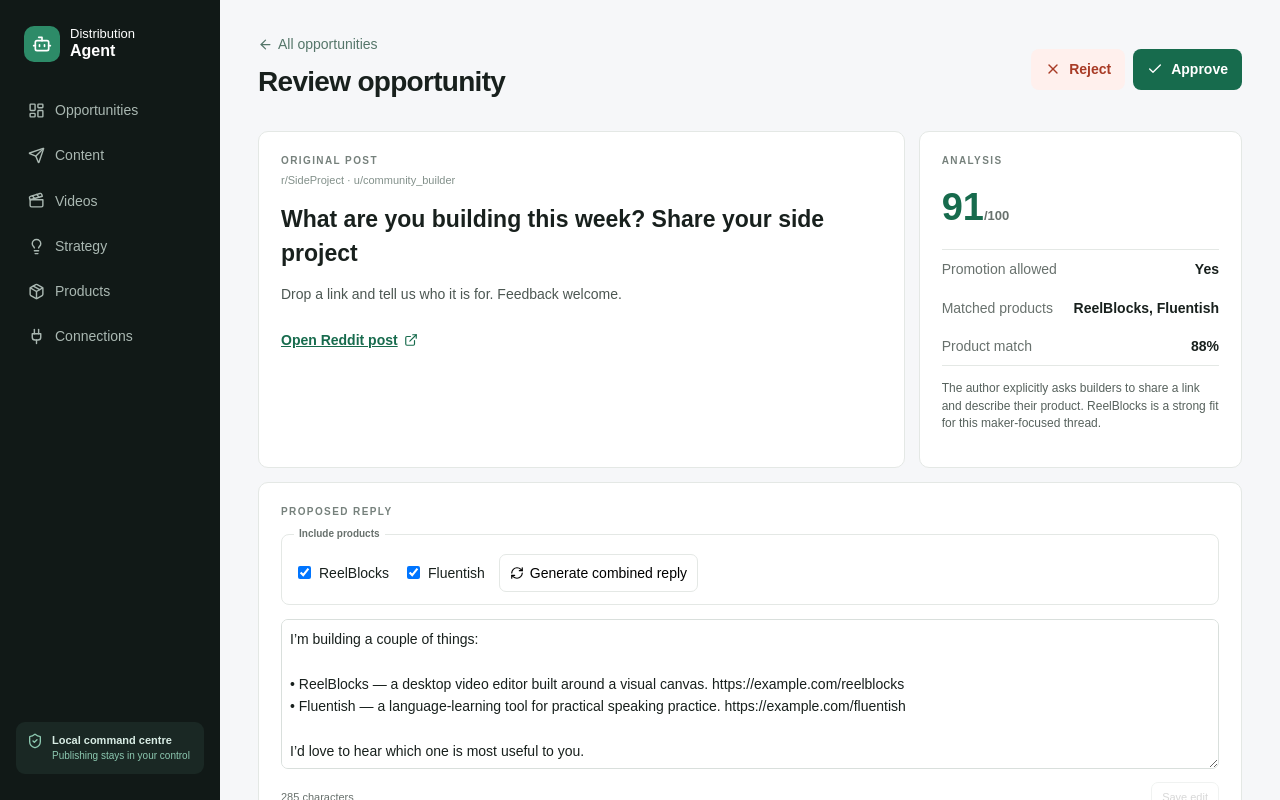
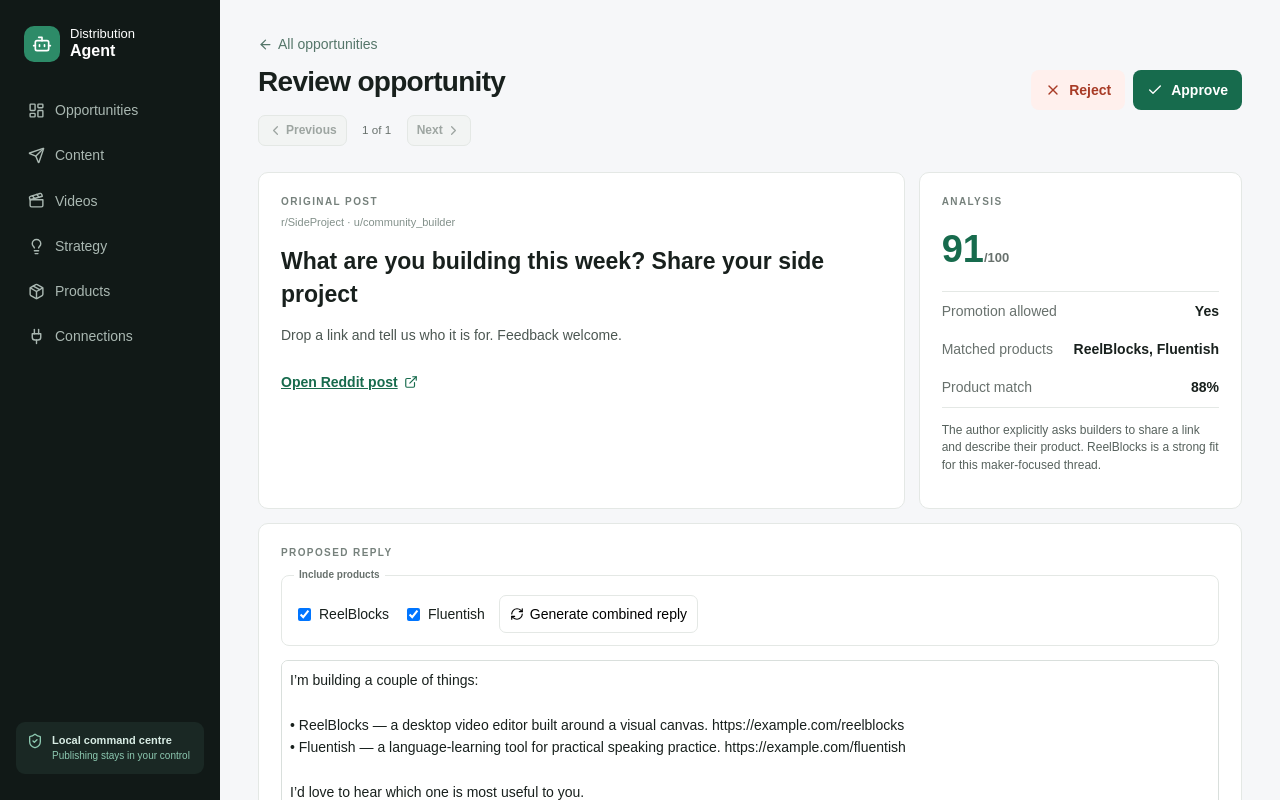
Before and after one commit to abtx/distribution-agent, a Next.js app: page /opportunities/demo-opportunity in a window 1280 px wide. Shown: the top 800 px of the page. Built offline with nearby package versions, Linux system fonts and the light colour scheme; no server answers.

Commit message:
Add opportunity review navigation

```diff
--- a/app/globals.css
+++ b/app/globals.css
@@ -415,6 +415,35 @@
   align-items: center;
   gap: 5px;
   margin-bottom: 8px;
+}
+.review-nav {
+  display: flex;
+  align-items: center;
+  gap: 9px;
+  margin-top: 12px;
+}
+.review-nav a,
+.review-nav span {
+  display: inline-flex;
+  align-items: center;
+  gap: 3px;
+  border: 1px solid var(--line);
+  border-radius: 7px;
+  background: white;
+  color: var(--ink);
+  padding: 6px 9px;
+  font-size: 12px;
+  font-weight: 700;
+  text-decoration: none;
+}
+.review-nav span[aria-disabled="true"] {
+  color: #9da5a1;
+  background: #f2f4f3;
+}
+.review-nav small {
+  color: var(--muted);
+  min-width: 42px;
+  text-align: center;
 }
 .actions {
   display: flex;
--- a/app/opportunities/[id]/page.tsx
+++ b/app/opportunities/[id]/page.tsx
@@ -13,5 +13,15 @@
   ]);
   const opportunity = opportunities.find((o) => o.id === id);
   if (!opportunity) notFound();
-  return <OpportunityDetail initial={opportunity} products={products} />;
+  const index = opportunities.findIndex((item) => item.id === id);
+  return (
+    <OpportunityDetail
+      initial={opportunity}
+      products={products}
+      previousId={index > 0 ? opportunities[index - 1].id : null}
+      nextId={index < opportunities.length - 1 ? opportunities[index + 1].id : null}
+      position={index + 1}
+      total={opportunities.length}
+    />
+  );
 }
--- a/components/OpportunityDetail.tsx
+++ b/components/OpportunityDetail.tsx
@@ -1,18 +1,36 @@
 "use client";
-import { useState } from "react";
+import { useEffect, useState } from "react";
 import Link from "next/link";
-import { ArrowLeft, Check, ExternalLink, RefreshCw, X } from "lucide-react";
+import { useRouter } from "next/navigation";
+import {
+  ArrowLeft,
+  Check,
+  ChevronLeft,
+  ChevronRight,
+  ExternalLink,
+  RefreshCw,
+  X,
+} from "lucide-react";
 import type { Opportunity, Product } from "@/lib/types";
 import { Shell } from "./Shell";
 export function OpportunityDetail({
   initial,
   products: suppliedProducts,
   product,
+  previousId = null,
+  nextId = null,
+  position,
+  total,
 }: {
   initial: Opportunity;
   products?: Product[];
   product?: Product;
+  previousId?: string | null;
+  nextId?: string | null;
+  position?: number;
+  total?: number;
 }) {
+  const router = useRouter();
   const products = suppliedProducts || (product ? [product] : []);
   const [op, setOp] = useState(initial),
     [text, setText] = useState(initial.edited_reply || initial.proposed_reply),
@@ -21,6 +39,31 @@
     [selectedProductIds, setSelectedProductIds] = useState(
       initial.matched_product_ids || [initial.matched_product_id],
     );
+  useEffect(() => {
+    const navigate = (event: KeyboardEvent) => {
+      const target = event.target as HTMLElement | null;
+      if (
+        event.defaultPrevented ||
+        event.metaKey ||
+        event.ctrlKey ||
+        event.altKey ||
+        target?.isContentEditable ||
+        target?.matches("input, textarea, select")
+      )
+        return;
+      const destination =
+        event.key === "ArrowLeft"
+          ? previousId
+          : event.key === "ArrowRight"
+            ? nextId
+            : null;
+      if (!destination) return;
+      event.preventDefault();
+      router.push(`/opportunities/${destination}`);
+    };
+    window.addEventListener("keydown", navigate);
+    return () => window.removeEventListener("keydown", navigate);
+  }, [nextId, previousId, router]);
   const update = async (patch: Partial<Opportunity>) => {
     setSaving(true);
     setMessage("");
@@ -77,6 +120,31 @@
             <ArrowLeft size={15} /> All opportunities
           </Link>
           <h1>Review opportunity</h1>
+          <nav className="review-nav" aria-label="Opportunity navigation">
+            {previousId ? (
+              <Link href={`/opportunities/${previousId}`} aria-label="Previous opportunity">
+                <ChevronLeft size={15} /> Previous
+              </Link>
+            ) : (
+              <span aria-disabled="true">
+                <ChevronLeft size={15} /> Previous
+              </span>
+            )}
+            {position && total ? (
+              <small>
+                {position} of {total}
+              </small>
+            ) : null}
+            {nextId ? (
+              <Link href={`/opportunities/${nextId}`} aria-label="Next opportunity">
+                Next <ChevronRight size={15} />
+              </Link>
+            ) : (
+              <span aria-disabled="true">
+                Next <ChevronRight size={15} />
+              </span>
+            )}
+          </nav>
         </div>
         <div className="actions">
           <button
```
Also changed, not shown: 1 other file (tests, documents, lock files or other folders).
